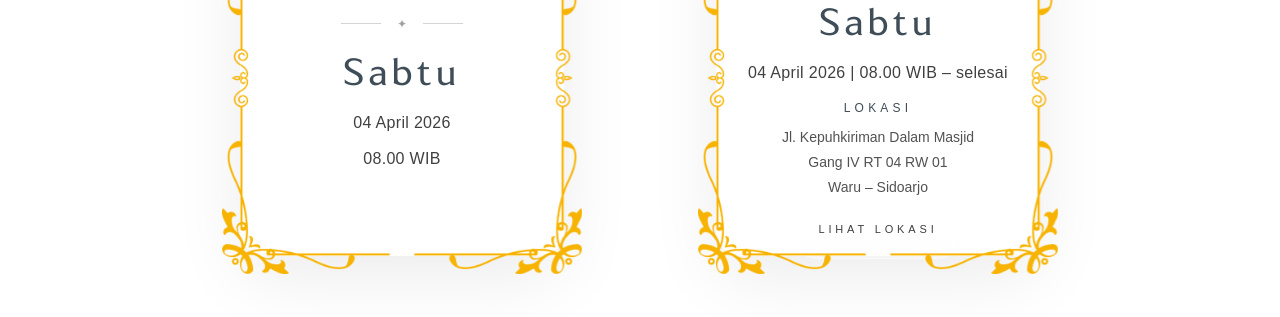
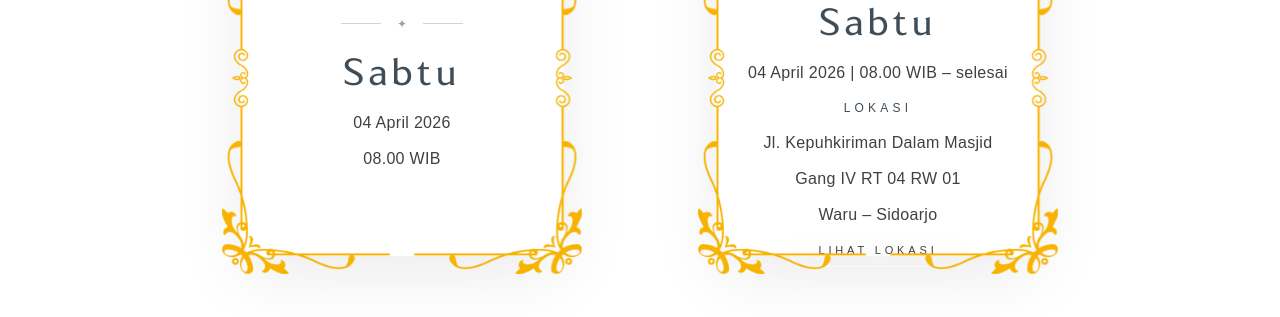
Before and after one commit to swakastudio/duajemari, a Next.js app: page /firoh-arofi/invitation in a window 1280 px wide. Shown: the part 3420-3737 px from the top of the page. Built offline with nearby package versions, Linux system fonts and the light colour scheme.

Commit message:
Update HariBahagia.tsx

```diff
--- a/app/(wedding)/firoh-arofi/components/HariBahagia.tsx
+++ b/app/(wedding)/firoh-arofi/components/HariBahagia.tsx
@@ -209,11 +209,12 @@ LOKASI
 </p>
 
 <p className="
-text-[14px]
-leading-[1.8]
-text-neutral-600
-max-w-[240px]
-mx-auto
+text-[12px]
+md:text-[16px]
+leading-[2.25]
+tracking-[0.02em]
+text-neutral-700
+font-light
 ">
 Jl. Kepuhkiriman Dalam Masjid
 <br/>
@@ -237,7 +238,7 @@ inline-flex
 items-center
 justify-center
 px-7
-py-[20px]
+py-[8px]
 rounded-full
 bg-white/25
 backdrop-blur-md
```
